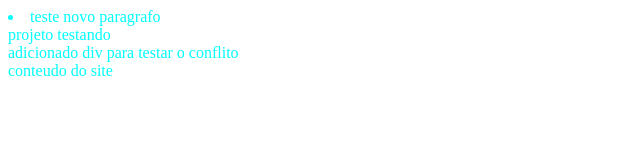
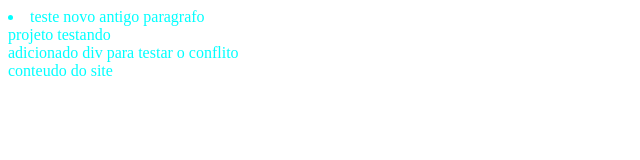
Before and after one commit to raulanacleto/curso-git, a plain HTML site: page index.html in a window 1280 px wide. Shown: the full height of the page, 0-640 px from the left. Drawn offline with Linux system fonts and the light colour scheme.

```diff
--- a/index.html
+++ b/index.html
@@ -1,7 +1,7 @@
 <html>
 
 	<head>
-		<li> teste novo paragrafo </li>
+		<li> teste novo antigo paragrafo</li>
 	</head>
 
 	<body style="color: aqua" >
```
